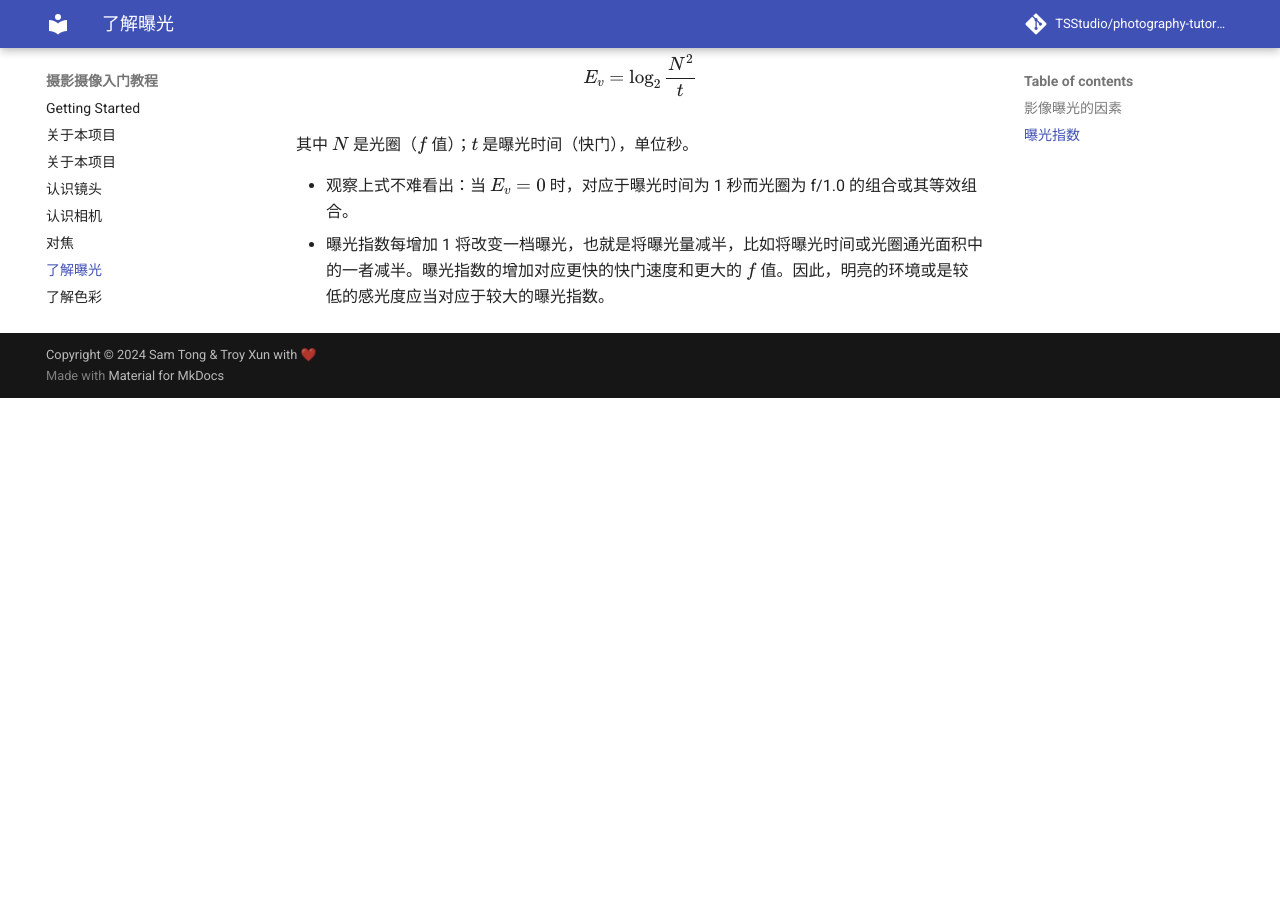
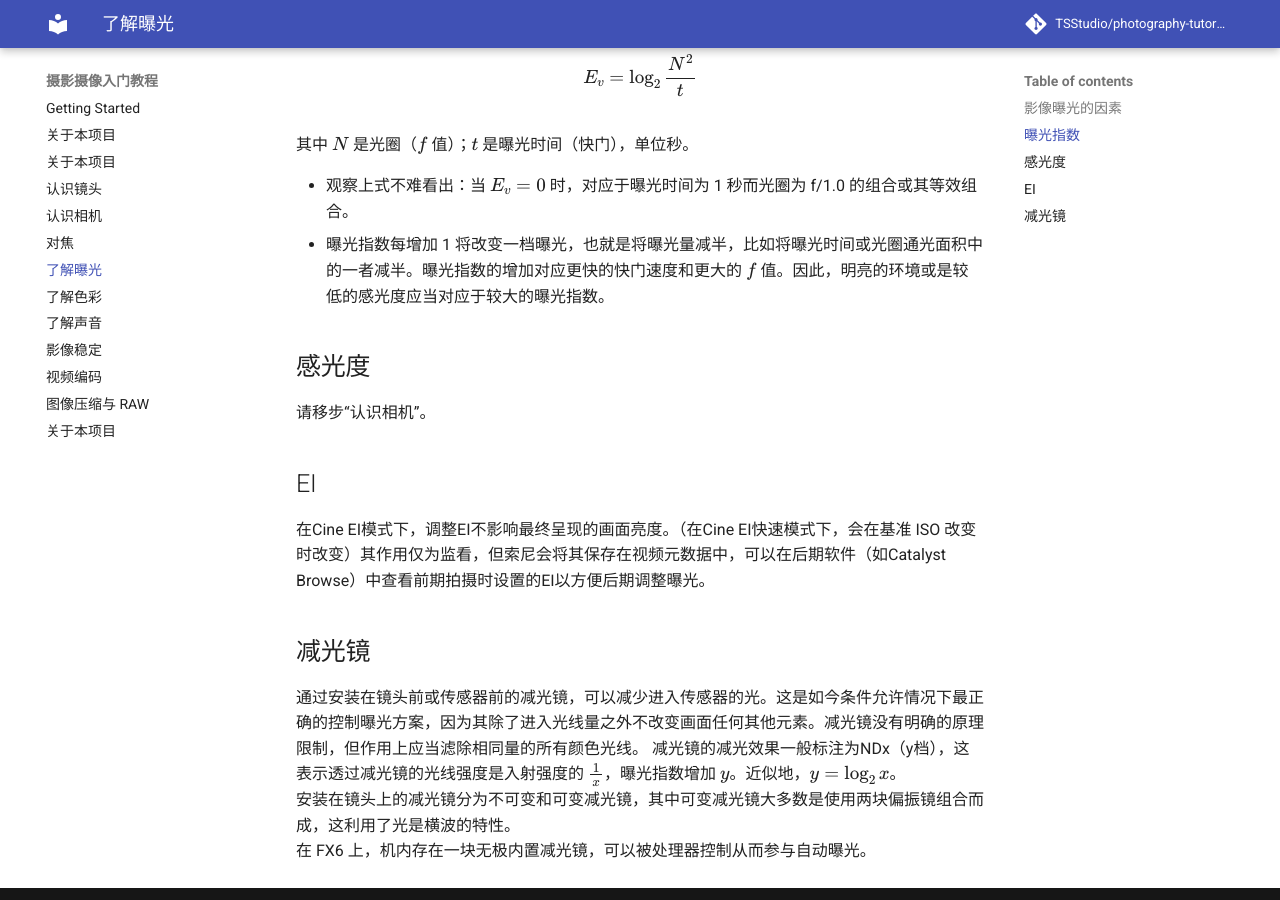
Before and after one commit to troyxun/photography-tutorial, an MkDocs documentation site: the page built from docs/exposure.md, in a window 1280 px wide and 900 px high, scrolled down 667 px. Built offline with MkDocs 1.6.1 and Material for MkDocs 9.7.7, drawn with Linux system fonts in a browser that asks for light colours; comment, search, counter and statistics services are not loaded; before the commit the page ends 1065 px from its top, so only the background shows below that.

Commit message:
ISO, EI and ND

```diff
--- a/docs/exposure.md
+++ b/docs/exposure.md
@@ -18,3 +18,18 @@
 
 - 观察上式不难看出：当 $E_v=0$ 时，对应于曝光时间为 1 秒而光圈为 f/1.0 的组合或其等效组合。
 - 曝光指数每增加 1 将改变一档曝光，也就是将曝光量减半，比如将曝光时间或光圈通光面积中的一者减半。曝光指数的增加对应更快的快门速度和更大的 $f$ 值。因此，明亮的环境或是较低的感光度应当对应于较大的曝光指数。
+
+## 感光度
+
+请移步“认识相机”。
+
+## EI
+
+在Cine EI模式下，调整EI不影响最终呈现的画面亮度。（在Cine EI快速模式下，会在基准 ISO 改变时改变）其作用仅为监看，但索尼会将其保存在视频元数据中，可以在后期软件（如Catalyst Browse）中查看前期拍摄时设置的EI以方便后期调整曝光。
+
+## 减光镜
+
+通过安装在镜头前或传感器前的减光镜，可以减少进入传感器的光。这是如今条件允许情况下最正确的控制曝光方案，因为其除了进入光线量之外不改变画面任何其他元素。减光镜没有明确的原理限制，但作用上应当滤除相同量的所有颜色光线。
+减光镜的减光效果一般标注为NDx（y档），这表示透过减光镜的光线强度是入射强度的 $\frac{1}{x}$，曝光指数增加 $y$。近似地，$y=\log_2 x$。
+安装在镜头上的减光镜分为不可变和可变减光镜，其中可变减光镜大多数是使用两块偏振镜组合而成，这利用了光是横波的特性。
+在 FX6 上，机内存在一块无极内置减光镜，可以被处理器控制从而参与自动曝光。
```
